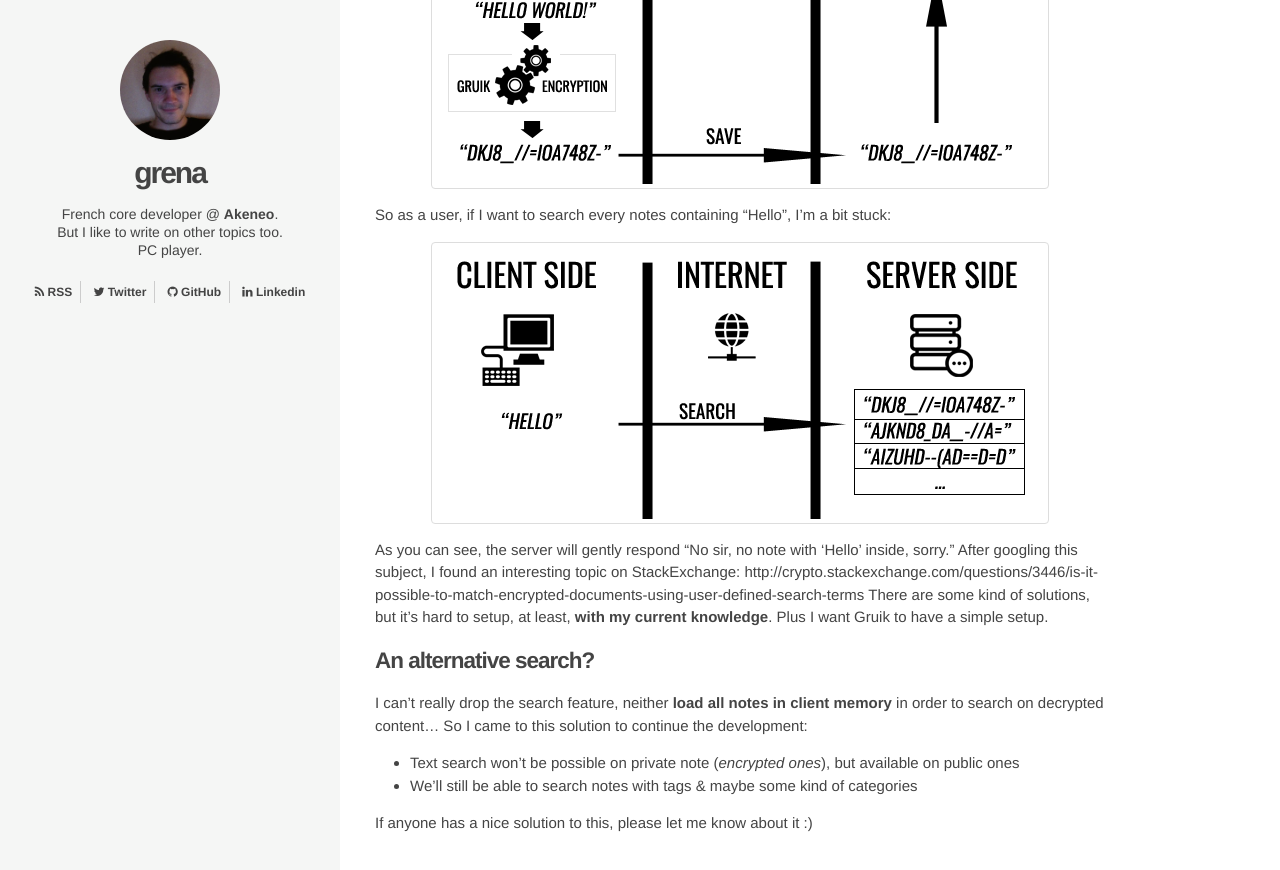
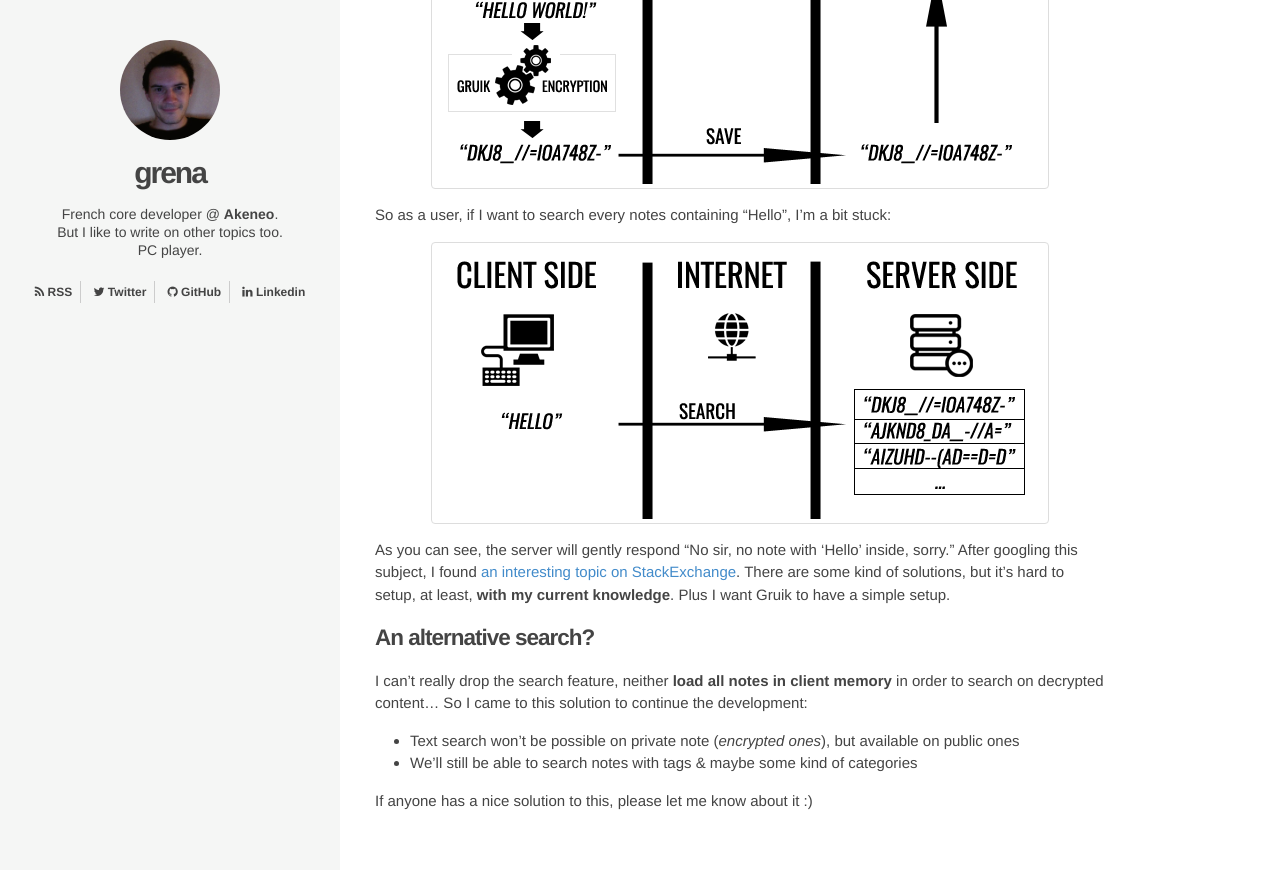
Before and after one commit to grena/grena.github.io, a Jekyll site: the page built from _posts/2016-04-10-search-on-encrypted-content.md, in a window 1280 px wide and 900 px high, scrolled down 517 px. Shown: the top 870 px of the window. Built offline with Jekyll 4.4.1, drawn with Linux system fonts in a browser that asks for light colours; comment, search, counter and statistics services are not loaded.

Commit message:
Update 2016-04-10-search-on-encrypted-content.md

```diff
--- a/_posts/2016-04-10-search-on-encrypted-content.md
+++ b/_posts/2016-04-10-search-on-encrypted-content.md
@@ -25,7 +25,7 @@ So as a user, if I want to search every notes containing "Hello", I'm a bit stuc
 </div>
 
 As you can see, the server will gently respond "No sir, no note with 'Hello' inside, sorry."
-After googling this subject, I found an interesting topic on StackExchange: http://crypto.stackexchange.com/questions/3446/is-it-possible-to-match-encrypted-documents-using-user-defined-search-terms
+After googling this subject, I found [an interesting topic on StackExchange](http://crypto.stackexchange.com/questions/3446/is-it-possible-to-match-encrypted-documents-using-user-defined-search-terms).
 There are some kind of solutions, but it's hard to setup, at least, **with my current knowledge**. Plus I want Gruik to have a simple setup.
 
 ## An alternative search?
```
